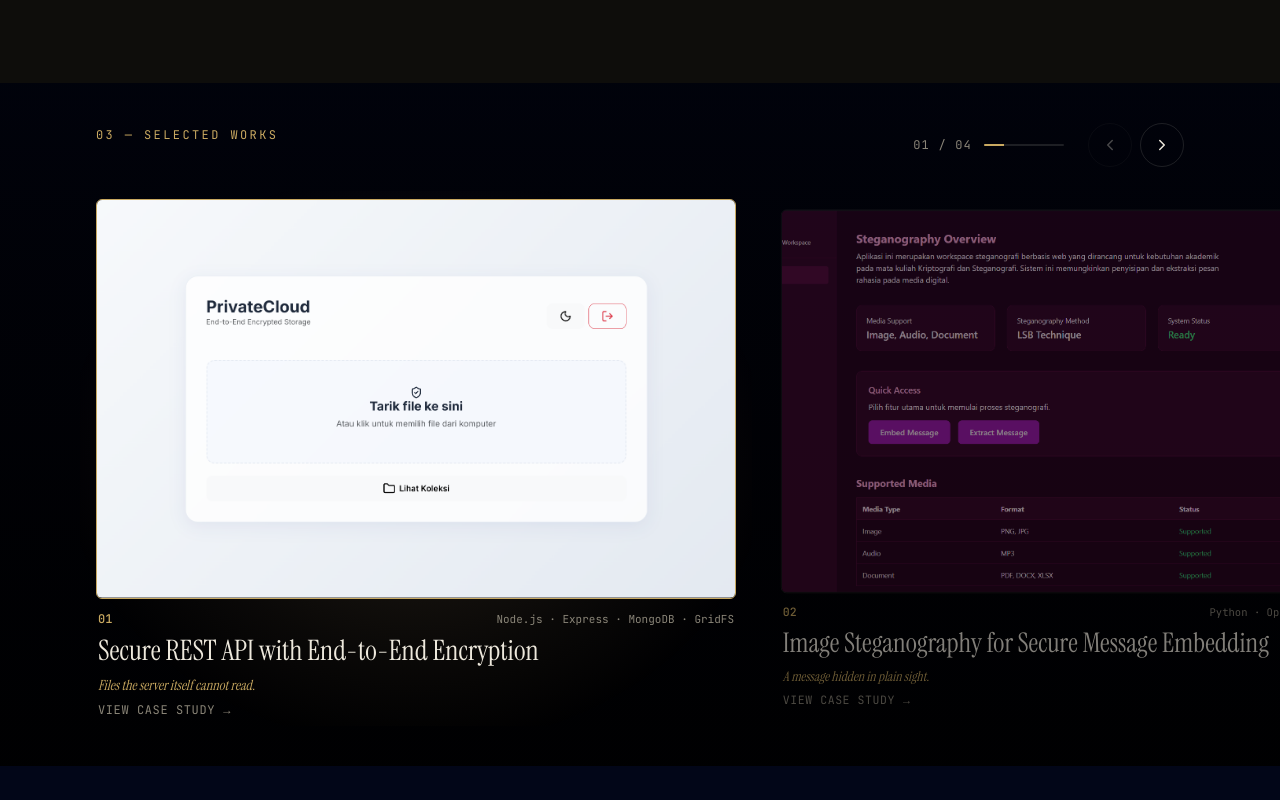
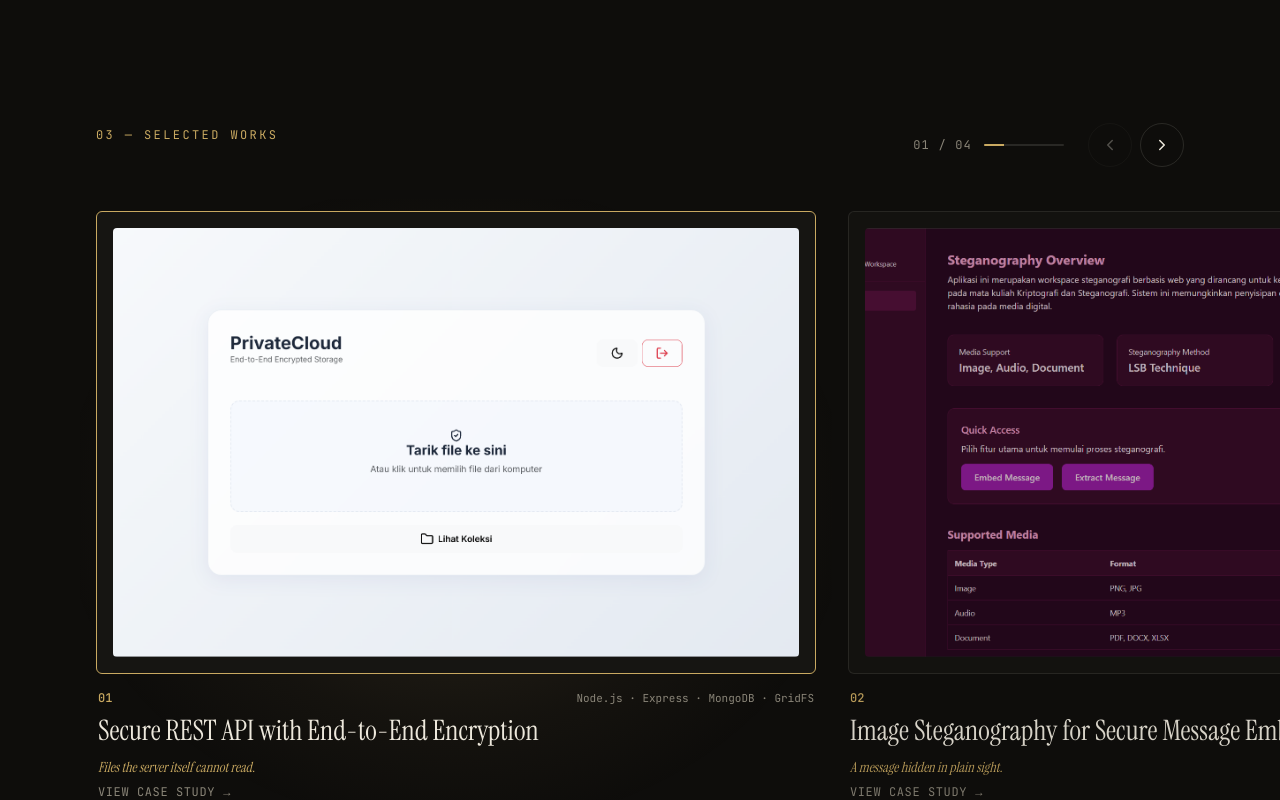
Before and after one commit to s1eepym3/portfolio, a Next.js app: page / in a window 1280 px wide. Shown: the part 2520-3320 px from the top of the page. Built offline with nearby package versions, Linux system fonts and the light colour scheme.

Commit message:
fix(works): resolve gallery scroller alignment and slide dimming

```diff
--- a/src/app/page.js
+++ b/src/app/page.js
@@ -8,7 +8,7 @@ import Footer from "../components/Footer";
 export default function Home() {
 
   return (
-    <main className="bg-gradient-to-b from-black via-slate-950 to-black text-white scroll-smooth">
+    <main className="bg-[var(--bg)] text-[var(--text)] scroll-smooth">
 
       <Hero />
 
--- a/src/components/Projects.jsx
+++ b/src/components/Projects.jsx
@@ -11,15 +11,43 @@ import SectionLabel from "./ui/SectionLabel";
 export default function Projects() {
   const shouldReduceMotion = useReducedMotion();
   const scrollerRef = useRef(null);
+  const labelRef = useRef(null);
+  const [containerOffset, setContainerOffset] = useState(24);
+  const [trailingSpace, setTrailingSpace] = useState(0);
   const [activeIndex, setActiveIndex] = useState(0);
 
-  // Compute slide closest to center of the scroller
+  // Measure label left offset and compute trailing space needed for the last slide to snap to start
+  useEffect(() => {
+    const updateDimensions = () => {
+      if (labelRef.current && scrollerRef.current) {
+        const rect = labelRef.current.getBoundingClientRect();
+        const offset = Math.round(rect.left);
+        setContainerOffset(offset);
+
+        // Get rendered slide width
+        const firstSlide = scrollerRef.current.querySelector("[data-slide-index='0']");
+        const slideWidth = firstSlide ? firstSlide.getBoundingClientRect().width : 720;
+        const scrollerWidth = scrollerRef.current.clientWidth;
+
+        // Trailing space needed so the last slide's left edge can align with containerOffset
+        // scrollerWidth - slideWidth - containerOffset
+        const extra = Math.max(0, Math.round(scrollerWidth - slideWidth - offset));
+        setTrailingSpace(extra);
+      }
+    };
+
+    updateDimensions();
+    window.addEventListener("resize", updateDimensions);
+    return () => window.removeEventListener("resize", updateDimensions);
+  }, []);
+
+  // Compute slide closest to the left snapped edge of the scroller
   const updateActiveSlide = useCallback(() => {
     const scroller = scrollerRef.current;
     if (!scroller) return;
 
     const scrollerRect = scroller.getBoundingClientRect();
-    const scrollerCenter = scrollerRect.left + scrollerRect.width / 2;
+    const snapTarget = scrollerRect.left + containerOffset;
     const slides = scroller.querySelectorAll("[data-slide-index]");
 
     let closestIdx = 0;
@@ -28,8 +56,7 @@ export default function Projects() {
     slides.forEach((slide) => {
       const idx = Number(slide.getAttribute("data-slide-index"));
       const rect = slide.getBoundingClientRect();
-      const slideCenter = rect.left + rect.width / 2;
-      const distance = Math.abs(scrollerCenter - slideCenter);
+      const distance = Math.abs(rect.left - snapTarget);
 
       if (distance < minDistance) {
         minDistance = distance;
@@ -39,7 +66,7 @@ export default function Projects() {
 
     // Only update state when active index actually changes
     setActiveIndex((prev) => (prev !== closestIdx ? closestIdx : prev));
-  }, []);
+  }, [containerOffset]);
 
   useEffect(() => {
     const scroller = scrollerRef.current;
@@ -71,15 +98,11 @@ export default function Projects() {
     const targetSlide = scroller.querySelector(`[data-slide-index="${index}"]`);
     if (!targetSlide) return;
 
-    const scrollerRect = scroller.getBoundingClientRect();
-    const slideRect = targetSlide.getBoundingClientRect();
-    const targetScrollLeft =
-      scroller.scrollLeft +
-      (slideRect.left - scrollerRect.left) -
-      (scrollerRect.width / 2 - slideRect.width / 2);
+    // Target slide left edge aligns with containerOffset
+    const targetScrollLeft = targetSlide.offsetLeft - containerOffset;
 
     scroller.scrollTo({
-      left: targetScrollLeft,
+      left: Math.round(targetScrollLeft),
       behavior: shouldReduceMotion ? "auto" : "smooth",
     });
   };
@@ -105,8 +128,10 @@ export default function Projects() {
       style={{ minHeight: "auto" }}
     >
       {/* HEADER: LABEL & CONTROLS */}
-      <div className="px-6 md:px-12 lg:px-24 max-w-[1400px] mx-auto w-full flex flex-col sm:flex-row sm:items-end justify-between gap-4 mb-6">
-        <div>
+      <div
+        className="px-6 md:px-12 lg:px-24 max-w-[1400px] mx-auto w-full flex flex-col sm:flex-row sm:items-end justify-between gap-4 mb-6 lg:mb-8"
+      >
+        <div ref={labelRef}>
           <SectionLabel number="03" label="SELECTED WORKS" />
         </div>
 
@@ -157,10 +182,12 @@ export default function Projects() {
         onKeyDown={handleKeyDown}
         tabIndex={0}
         aria-label="Selected works gallery scroller"
-        className="w-full flex gap-6 md:gap-8 overflow-x-auto snap-x snap-mandatory scroll-smooth px-6 md:px-12 lg:px-24 py-2 focus-visible:outline-none focus-visible:ring-1 focus-visible:ring-[var(--accent)] [scrollbar-width:none] [-ms-overflow-style:none] [&::-webkit-scrollbar]:hidden"
+        className="w-full flex gap-6 md:gap-8 overflow-x-auto snap-x snap-mandatory scroll-smooth py-3 focus-visible:outline-none focus-visible:ring-1 focus-visible:ring-[var(--accent)] [scrollbar-width:none] [-ms-overflow-style:none] [&::-webkit-scrollbar]:hidden"
         style={{
-          scrollPaddingLeft: "1.5rem",
-          scrollPaddingRight: "1.5rem",
+          paddingLeft: `${containerOffset}px`,
+          paddingRight: `${Math.max(containerOffset, 24)}px`,
+          scrollPaddingLeft: `${containerOffset}px`,
+          scrollPaddingInlineStart: `${containerOffset}px`,
         }}
       >
         {projects.map((project, index) => {
@@ -170,35 +197,23 @@ export default function Projects() {
             <div
               key={project.slug}
               data-slide-index={index}
-              className={`relative shrink-0 snap-center w-[84vw] md:w-[min(80vw,640px)] select-none ${
-                shouldReduceMotion
-                  ? isActive
-                    ? "opacity-100"
-                    : "opacity-55"
-                  : `transition-[transform,opacity] duration-400 ease-out ${
-                      isActive
-                        ? "opacity-100 scale-100"
-                        : "opacity-55 scale-[0.96] hover:opacity-100 hover:scale-100 focus-within:opacity-100 focus-within:scale-100"
-                    }`
-              }`}
+              className="relative shrink-0 snap-start w-[84vw] md:w-[min(80vw,720px)] select-none"
             >
               {/* SOFT WARM RADIAL GLOW FOR ACTIVE SLIDE (NO LARGE BLUR FILTER) */}
               <div
                 aria-hidden="true"
-                className={`absolute -inset-4 rounded-2xl pointer-events-none ${
+                className={`absolute -inset-3 sm:-inset-4 rounded-2xl pointer-events-none ${
                   shouldReduceMotion
                     ? isActive
                       ? "opacity-100"
                       : "opacity-0"
-                    : `transition-opacity duration-500 ease-out ${
-                        isActive
-                          ? "opacity-100"
-                          : "opacity-0 group-hover:opacity-60 group-focus-within:opacity-60"
+                    : `transition-opacity duration-400 ease-out ${
+                        isActive ? "opacity-100" : "opacity-0"
                       }`
                 }`}
                 style={{
                   background:
-                    "radial-gradient(ellipse at center, rgba(200, 169, 110, 0.18) 0%, rgba(200, 169, 110, 0.05) 50%, transparent 75%)",
+                    "radial-gradient(ellipse at center, rgba(200, 169, 110, 0.16) 0%, rgba(200, 169, 110, 0.04) 50%, transparent 75%)",
                 }}
               />
 
@@ -207,44 +222,50 @@ export default function Projects() {
                 href={`/projects/${project.slug}`}
                 className="group relative block focus-visible:outline-none"
               >
-                {/* 16:10 FRAMED SCREENSHOT */}
+                {/* GALLERY MAT: 12-16px padding in var(--bg-elevated), hairline border, small radius */}
+                {/* Inactive: image area at ~0.75 opacity; Active: full opacity + gold border + glow */}
                 <div
-                  className={`relative aspect-[16/10] w-full rounded-md border overflow-hidden ${
-                    shouldReduceMotion
-                      ? isActive
-                        ? "border-[var(--accent)]"
-                        : "border-[var(--line)]"
-                      : `transition-colors duration-300 ${
+                  className={`relative p-3 sm:p-4 rounded-md bg-[var(--bg-elevated)] border transition-all duration-300 ${
                     isActive
-                            ? "border-[var(--accent)]"
-                            : "border-[var(--line)] group-hover:border-[var(--accent)] group-focus-visible:border-[var(--accent)]"
-                        }`
+                      ? "border-[var(--accent)] opacity-100"
+                      : "border-[var(--line)] opacity-75 group-hover:opacity-100 group-focus-visible:opacity-100 group-hover:border-[var(--accent)] group-focus-visible:border-[var(--accent)]"
                   }`}
                 >
+                  {/* 16:10 FRAMED SCREENSHOT */}
+                  <div className="relative aspect-[16/10] w-full rounded-sm overflow-hidden bg-black/30">
                     <Image
                       src={project.image}
                       alt={project.title}
                       fill
                       priority={index === 0}
                       className="object-cover object-top"
-                    sizes="(max-width: 768px) 84vw, 640px"
+                      sizes="(max-width: 768px) 84vw, 720px"
                     />
+                    {/* SUBTLE DARK OVERLAY ON ACTIVE SLIDE (DOES NOT STACK WITH INACTIVE OPACITY) */}
+                    {/* Screenshot is cleanly displayed with no dark overlay */}
+                  </div>
                 </div>
 
-                {/* METADATA & TITLE BELOW IMAGE */}
-                <div className="mt-3 flex flex-col gap-1 px-0.5">
+                {/* METADATA & TITLE BELOW IMAGE: ~0.9 opacity when inactive, 1.0 when active */}
+                <div
+                  className={`mt-4 flex flex-col gap-1 px-0.5 transition-opacity duration-300 ${
+                    isActive
+                      ? "opacity-100"
+                      : "opacity-90 group-hover:opacity-100 group-focus-visible:opacity-100"
+                  }`}
+                >
                   {/* NUMBER & STACK */}
                   <div className="flex items-center justify-between gap-4 font-mono text-xs">
-                    <span className="text-[var(--accent)] font-medium">
+                    <span className="text-[var(--accent)] font-medium shrink-0">
                       {project.number}
                     </span>
-                    <div className="flex flex-wrap gap-x-2 text-[var(--text-muted)] text-[11px] truncate">
+                    <div className="text-[var(--text-muted)] text-[11px] truncate text-right min-w-0">
                       {project.stack.join(" · ")}
                     </div>
                   </div>
 
                   {/* TITLE IN INSTRUMENT SERIF WEIGHT 400 (NEVER FONT-BOLD) */}
-                  <h3 className="font-serif font-normal text-[clamp(1.5rem,2.2vw,2.25rem)] leading-tight text-[var(--text)] group-hover:text-[var(--accent)] group-focus-visible:text-[var(--accent)] transition-colors min-h-[2.6rem] flex items-center pb-[0.1em]">
+                  <h3 className="font-serif font-normal text-[clamp(1.5rem,2.2vw,2.25rem)] leading-tight text-[var(--text)] group-hover:text-[var(--accent)] group-focus-visible:text-[var(--accent)] transition-colors min-h-[2.8rem] flex items-center pb-[0.1em]">
                     {project.title}
                   </h3>
 
@@ -265,6 +286,15 @@ export default function Projects() {
             </div>
           );
         })}
+
+        {/* TRAILING SPACER ELEMENT TO ENSURE EVERY SLIDE CAN SNAP TO START */}
+        {trailingSpace > 0 && (
+          <div
+            aria-hidden="true"
+            style={{ width: `${trailingSpace}px` }}
+            className="shrink-0 pointer-events-none select-none"
+          />
+        )}
       </div>
     </section>
   );
--- a/src/data/projects.js
+++ b/src/data/projects.js
@@ -11,15 +11,14 @@ const projects = [
     links: {
       repo: "https://github.com/s1eepym3/Implementasi-E2EE-MongoDB",
     },
+    // All caseStudy fields must be filled only with facts verified directly from the repository README.
     caseStudy: {
-      // UNVERIFIED
+      overview: "Secure backend API for encrypted file storage using MongoDB GridFS with end-to-end encryption.",
+    },
+    caseStudyDraft: {
       overview: "A backend API that ensures uploaded files are encrypted before they ever reach the server. The server stores ciphertext it cannot decrypt, so even a full database breach reveals nothing.",
-      // UNVERIFIED
       problem: "Standard file-upload APIs store data in plaintext on the server. If the database or storage layer is compromised, every file is exposed.",
-      // UNVERIFIED
       approach: "End-to-end encryption is applied on the client side before upload. Files are stored in MongoDB GridFS as encrypted binary, and only the original uploader holds the decryption key.",
-      // TODO: Add specific challenge encountered during development
-      // TODO: Add measurable result or outcome
     },
   },
   {
@@ -35,14 +34,14 @@ const projects = [
       repo: "https://github.com/s1eepym3/Project_Steganography",
       demo: "https://project-steganography.vercel.app/",
     },
+    // All caseStudy fields must be filled only with facts verified directly from the repository README.
     caseStudy: {
+      overview: "Application that hides secret messages inside images using the Least Significant Bit (LSB) steganography technique.",
+    },
+    caseStudyDraft: {
       overview: "A steganography tool that embeds secret text messages into ordinary images by modifying the least significant bits of pixel data, making the changes invisible to the human eye.",
-      // UNVERIFIED
       problem: "Sensitive messages sent over public channels can be intercepted. Encryption signals that something is hidden; steganography hides the fact that a message exists at all.",
-      // UNVERIFIED
       approach: "The application uses the Least Significant Bit (LSB) technique to embed message data into the RGB channels of an image. The changes are imperceptible, and the resulting image looks identical to the original.",
-      // TODO: Add specific challenge encountered during development
-      // TODO: Add measurable result or outcome
     },
   },
   {
@@ -57,14 +56,14 @@ const projects = [
     links: {
       repo: "https://github.com/s1eepym3/Sistem-Inventaris-Lab-Multimedia",
     },
+    // All caseStudy fields must be filled only with facts verified directly from the repository README.
     caseStudy: {
+      overview: "A professional inventory system designed to track and manage multimedia laboratory assets. Featuring role-based access control (Admin/Member), automated stock transaction logging, and a secure user approval workflow to ensure accountability and streamlined resource management.",
+    },
+    caseStudyDraft: {
       overview: "A full-stack inventory system for a multimedia laboratory, built to enforce accountability at every level. Admins manage assets and approve users; members request and return items with every transaction logged automatically.",
-      // UNVERIFIED
       problem: "Manual tracking of laboratory equipment leads to missing items, unclear responsibility, and no audit trail for who took what and when.",
-      // UNVERIFIED
       approach: "Role-based access control separates Admin and Member capabilities. Admins manage the inventory catalog and approve new user registrations. Every stock-in and stock-out transaction is logged with timestamps and user identity, creating a complete audit trail.",
-      // TODO: Add specific challenge encountered during development
-      // TODO: Add measurable result or outcome
     },
   },
   {
@@ -79,15 +78,14 @@ const projects = [
     links: {
       repo: "https://github.com/s1eepym3/YT_TT_Converter",
     },
+    // All caseStudy fields must be filled only with facts verified directly from the repository README.
     caseStudy: {
-      // UNVERIFIED
+      overview: "A containerized media processing tool built with React and Node.js. The Express backend handles video extraction and conversion, while Docker ensures consistent deployment across any environment.",
+    },
+    caseStudyDraft: {
       overview: "A full-stack media processing application with a React frontend and Node.js/Express backend, containerized with Docker for portable, environment-independent deployment.",
-      // UNVERIFIED
       problem: "Media processing tools often have complex system dependencies that break across different operating systems and server environments.",
-      // UNVERIFIED
       approach: "Docker containerization wraps the entire application stack — frontend, backend, and system dependencies — into a single portable unit. The Express API handles processing logic while React provides the interface.",
-      // TODO: Add specific challenge encountered during development
-      // TODO: Add measurable result or outcome
     },
   },
 ];
```
Lines whose indentation alone changed are shown as unchanged.
